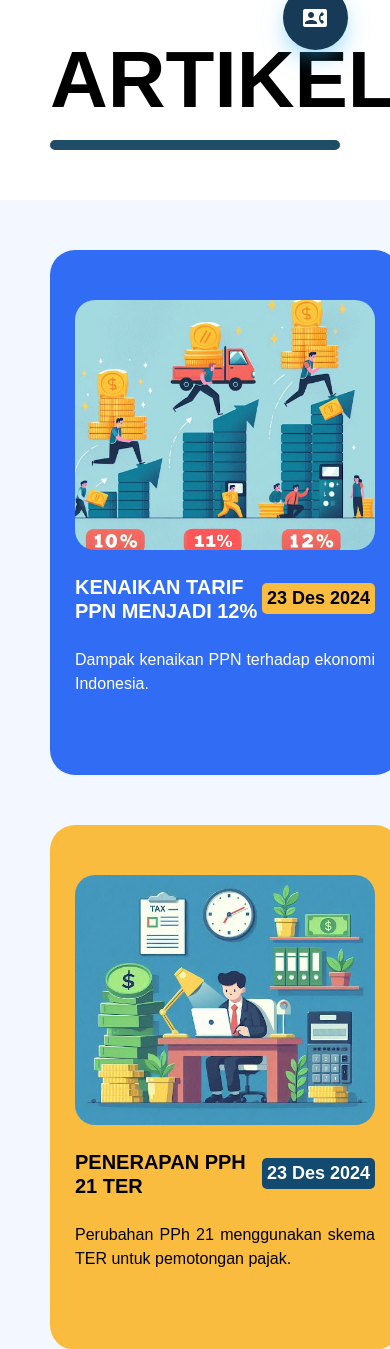
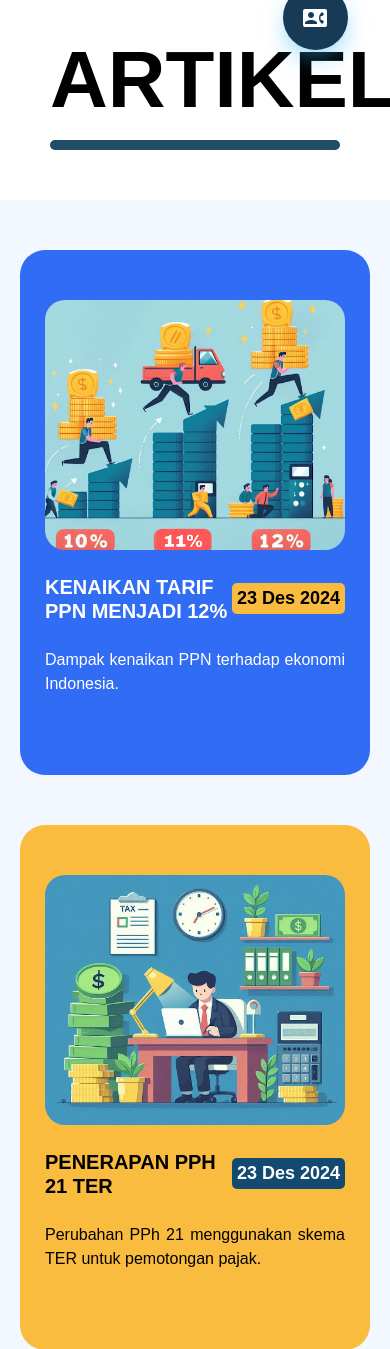
Before and after one commit to mrraihan29/kap, a Django app: page /artikel/ in a window 390 px wide; the page is wider, and only the part inside the window is pictured. Shown: the part 759-2108 px from the top of that part. Run offline with Django 5.2, Linux system fonts and the light colour scheme; parts of the project's set-up code (start-up, migrations or seed data) failed here and were passed over.

Commit message:
Update background color for popup category and center article content alignment

```diff
--- a/kap/static/diskusii-responsive.css
+++ b/kap/static/diskusii-responsive.css
@@ -71,7 +71,7 @@
 
   .popup-category {
     font-size: 18px;
-    background-color: aqua;
+    background-color: #fabc3f;
   }
 
   .footer-kiri {
--- a/kap/static/list_artikel.css
+++ b/kap/static/list_artikel.css
@@ -881,7 +881,7 @@ footer {
   }
 
   .article-content {
-    column-gap: 0;
+    justify-content: center;
   }
 
   .footer-kiri {
```
